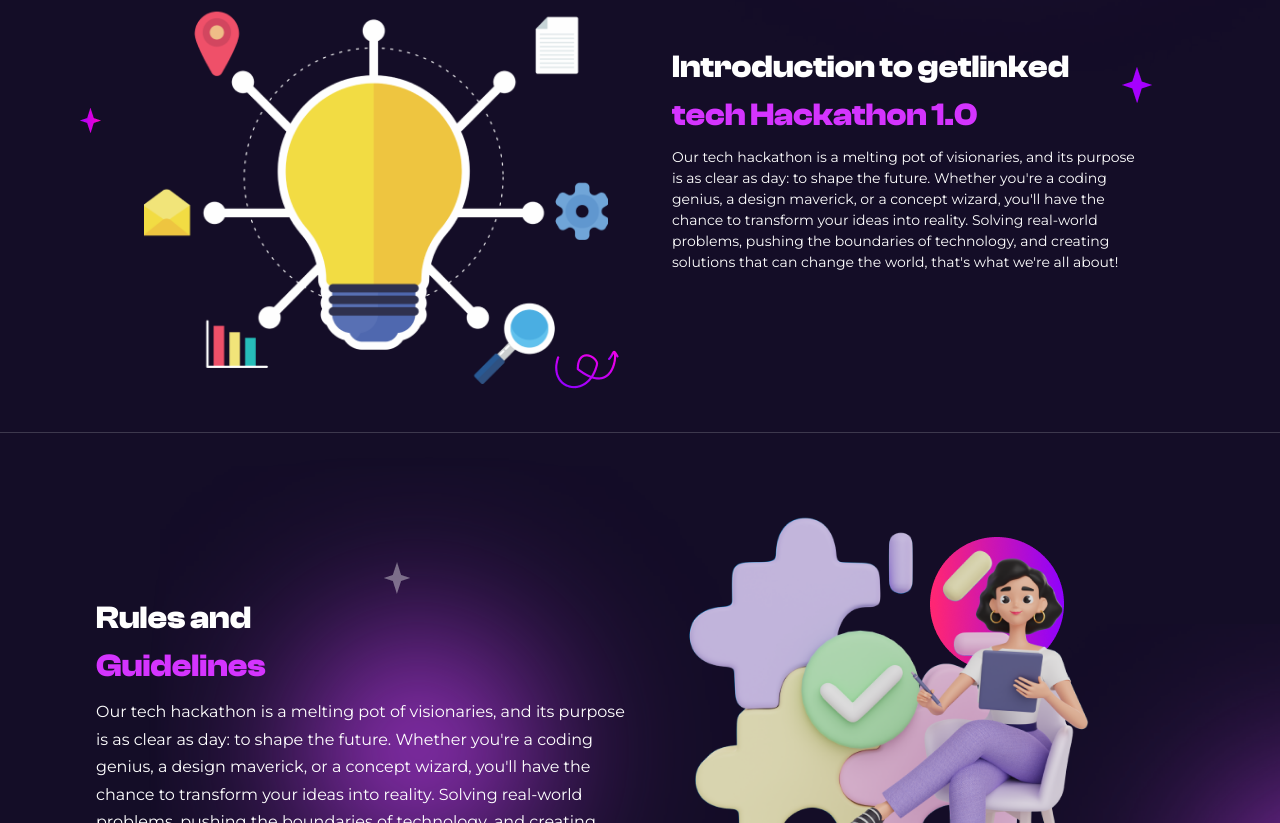
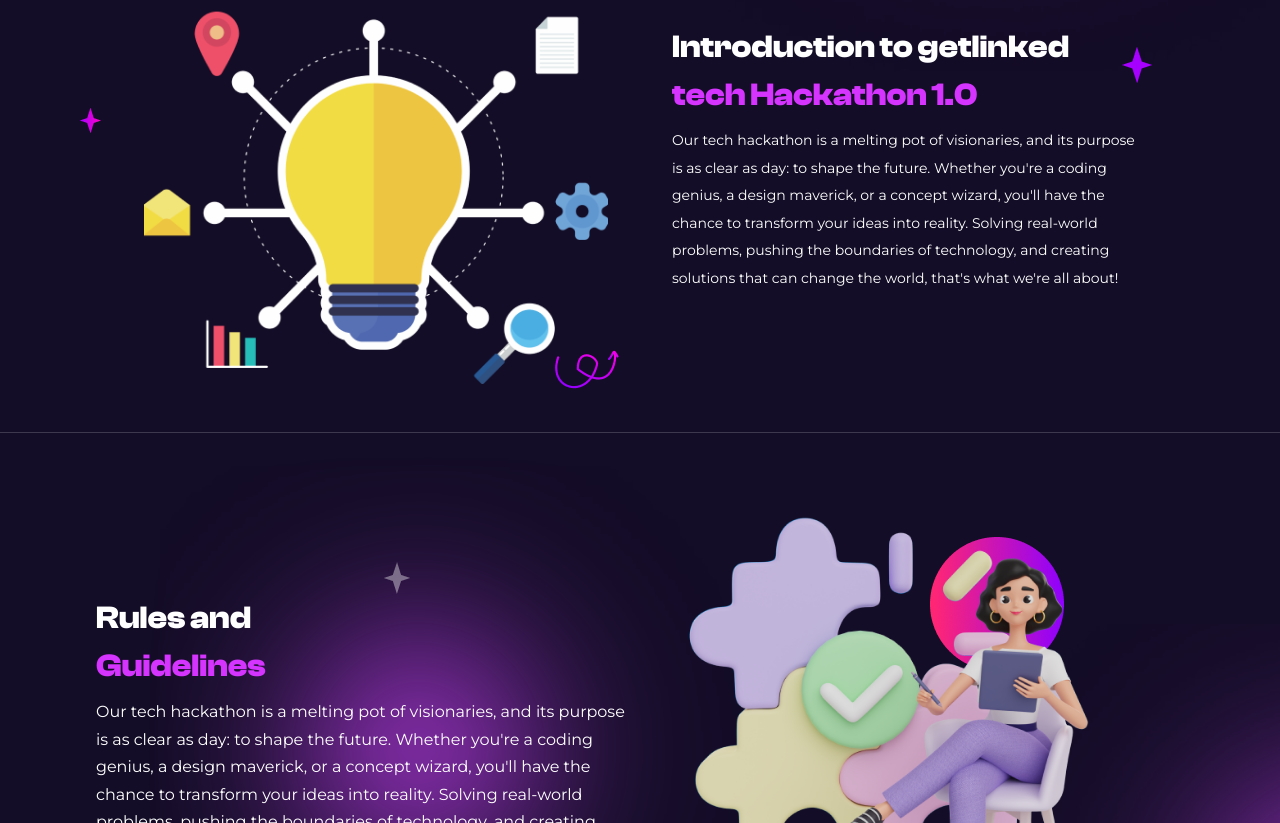
Before and after one commit to Ekefrancisokechukwu/getlinkedChallenge, a React (Vite) app: page / in a window 1280 px wide. Shown: the part 900-1723 px from the top of the page. Built offline with nearby package versions, Linux system fonts and the light colour scheme.

Commit message:
Update IntroSection.jsx

```diff
--- a/src/components/IntroSection.jsx
+++ b/src/components/IntroSection.jsx
@@ -2,6 +2,8 @@ import img1 from "../assets/images/big idea.png";
 import img2 from "../assets/images/arrow.png";
 import star1 from "../assets/images/sata gra.png";
 import star2 from "../assets/images/star pu.png";
+import { motion } from "framer-motion";
+
 
 const IntroSection = () => {
   return (
@@ -25,22 +27,32 @@ const IntroSection = () => {
         </div>
 
         <div className="sm:text-start text-center relative">
-          <h1 className="primary-heading background-star">
+           <motion.h1
+            initial={{ y: "30%" }}
+            whileInView={{ y: 0 }}
+            transition={{ stiffness: 30 }}
+            className="primary-heading background-star"
+          >
             Introduction to getlinked <span>tech Hackathon 1.0</span>
-          </h1>
+          </motion.h1>
           <img
             src={star2}
             alt="star vector"
             className="absolute md:w-[30px]  md:h-[36px] w-[11px] h-[13px] top-[1.5rem] md:right-[-1rem]   right-2"
           />
-          <p className="mobile_lg:text-[14px] mt-2">
+          <motion.p
+            initial={{ y: "30%" }}
+            whileInView={{ y: 0 }}
+            transition={{ stiffness: 30 }}
+            className="mobile_lg:text-[14px] mt-2 leading-[27.5px]"
+          >
             Our tech hackathon is a melting pot of visionaries, and its purpose
             is as clear as day: to shape the future. Whether you're a coding
             genius, a design maverick, or a concept wizard, you'll have the
             chance to transform your ideas into reality. Solving real-world
             problems, pushing the boundaries of technology, and creating
             solutions that can change the world, that's what we're all about!
-          </p>
+          </motion.p>
         </div>
       </div>
     </section>
```
